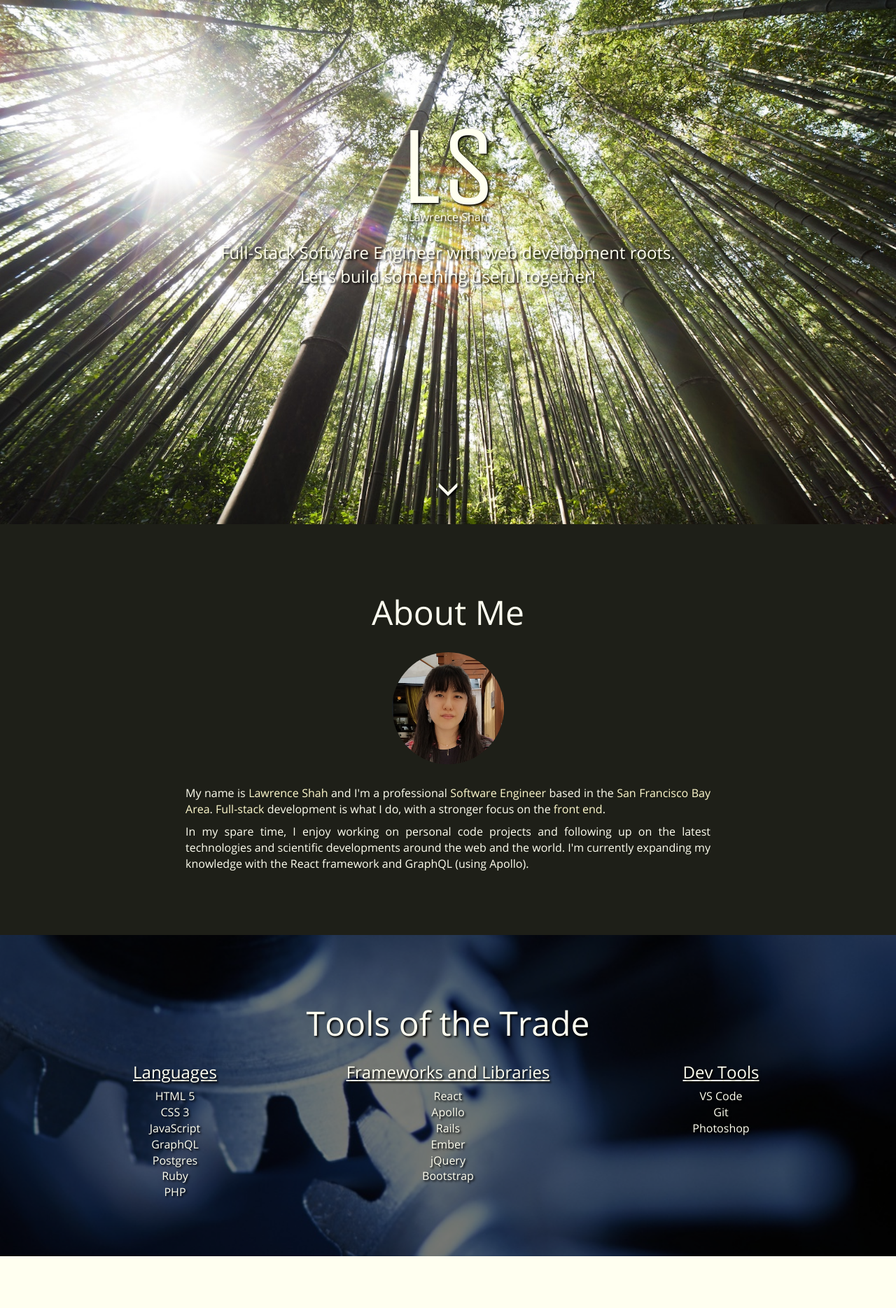
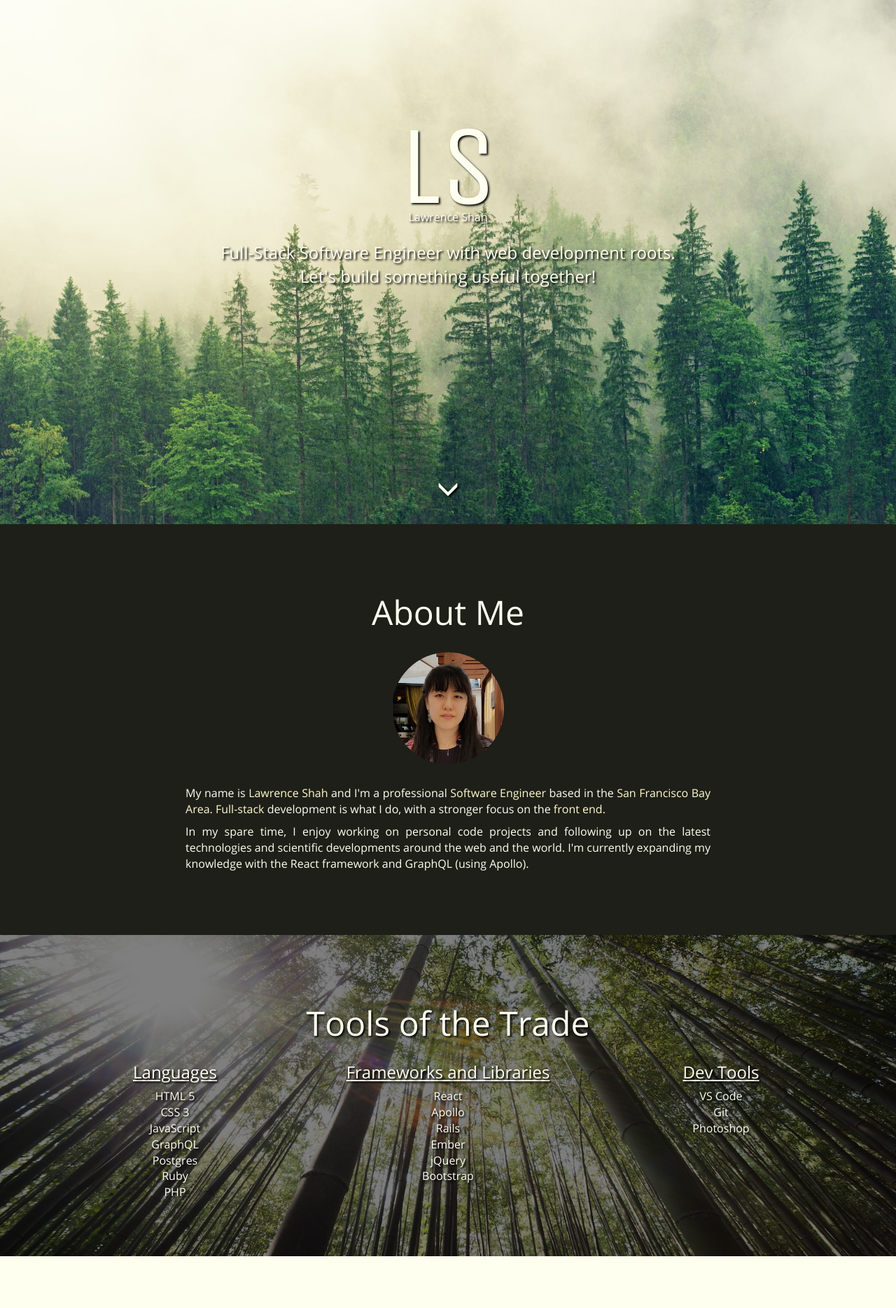
Before and after one commit to sktiao/Author-webpage, a PHP site: page / in a window 1280 px wide. Shown: the part 51-1920 px from the top of the page at 70% size. Run offline with PHP 8.4, Linux system fonts and the light colour scheme.

Commit message:
Update main.css
Updated Forest and Bamboo Forest images

```diff
--- a/css/main.css
+++ b/css/main.css
@@ -42,7 +42,7 @@ section {
 }
 
 #section-top {
-  background-image: url('../img/Bamboo forest.jpg');
+  background-image: url('../img/Forest.jpg');
   background-position: center center;
   background-size: cover;
   color: ivory;
@@ -146,7 +146,7 @@ section {
 }
 
 #section-tools {
-  background-image: url('../img/gear.jpg');
+  background-image: url('../img/Bamboo forest.jpg');
   background-position: center center;
   background-size: cover;
   color: ivory;
```
